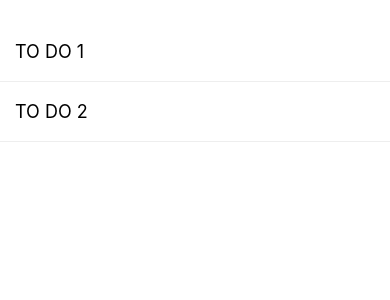
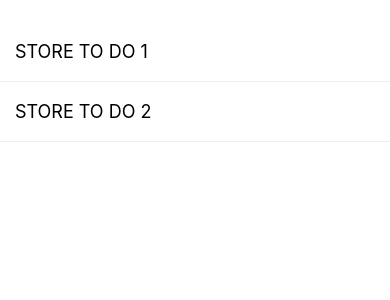
Before and after one commit to raop155/rn-redux, a React Native app: screen / in a window 390 px wide. Shown: the top 300 px of the page. Built offline with nearby package versions, Linux system fonts and the light colour scheme.

Commit message:
Connect Redux Store & mapStateToProps

```diff
--- a/src/index.js
+++ b/src/index.js
@@ -1,34 +1,28 @@
 import React from 'react';
 import { View, StyleSheet, FlatList } from 'react-native';
+import { connect } from 'react-redux';
 import { ListItem } from '../src/components';
 
-const data = [
-  {
-    id: 1,
-    desc: 'TO DO 1',
-    isCompleted: false,
-  },
-  {
-    id: 2,
-    desc: 'TO DO 2',
-    isCompleted: false,
-  },
-];
-
-const App = () => {
+const App = ({ todos }) => {
   return (
     <View style={styles.container}>
       <FlatList
         style={styles.list}
-        data={data}
-        keyExtractor={(x) => x.id}
+        data={todos}
+        keyExtractor={(x) => String(x.id)}
         renderItem={({ item }) => <ListItem {...item} onPress={() => {}} />}
       />
     </View>
   );
 };
 
-export default App;
+const mapStateToProps = (state) => ({
+  todos: state.todos,
+});
+
+const mapDispatchToProps = {};
+
+export default connect(mapStateToProps, mapDispatchToProps)(App);
 
 const styles = StyleSheet.create({
   container: {
--- a/src/reducers/todos.js
+++ b/src/reducers/todos.js
@@ -1,12 +1,12 @@
 const initialState = [
   {
     id: 1,
-    desc: 'TO DO 1',
+    desc: 'STORE TO DO 1',
     isCompleted: false,
   },
   {
     id: 2,
-    desc: 'TO DO 2',
+    desc: 'STORE TO DO 2',
     isCompleted: false,
   },
 ];
```
